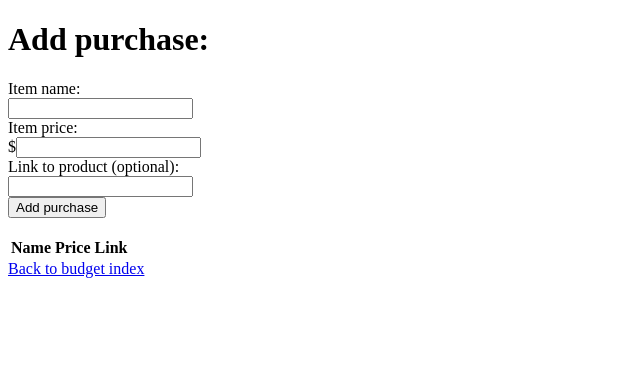
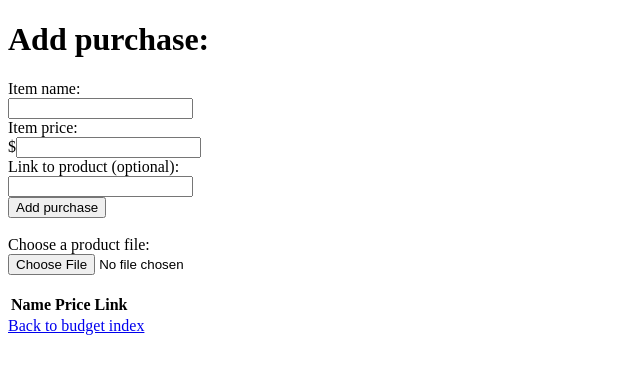
Before and after one commit to JOsterloth/iuylihuit_Budget_Calc_Project, a PHP site: page /purchase_interface.php in a window 1280 px wide. Shown: the top 374 px of the page, without its empty margins (0-640 px from the left). Run offline with PHP 8.4, Linux system fonts and the light colour scheme; lists and menus that the app fills with data are empty.

Commit message:
Added file input

```diff
--- a/purchase_interface.php
+++ b/purchase_interface.php
@@ -38,6 +38,10 @@
     <button type="submit">Add purchase</button>
 </form>
 <br>
+<label for="textfile">Choose a product file: </label>
+<br>
+<input type="file" id="textfile" name="textfile" accept=".txt, .csv, .docx" />
+<br><br>
 <table>
     <th>Name</th>
     <th>Price</th>
@@ -63,5 +67,6 @@
 
 ?>
 </table>
+
 <a href="budget_index.php">Back to budget index</a>
 </body>
```
